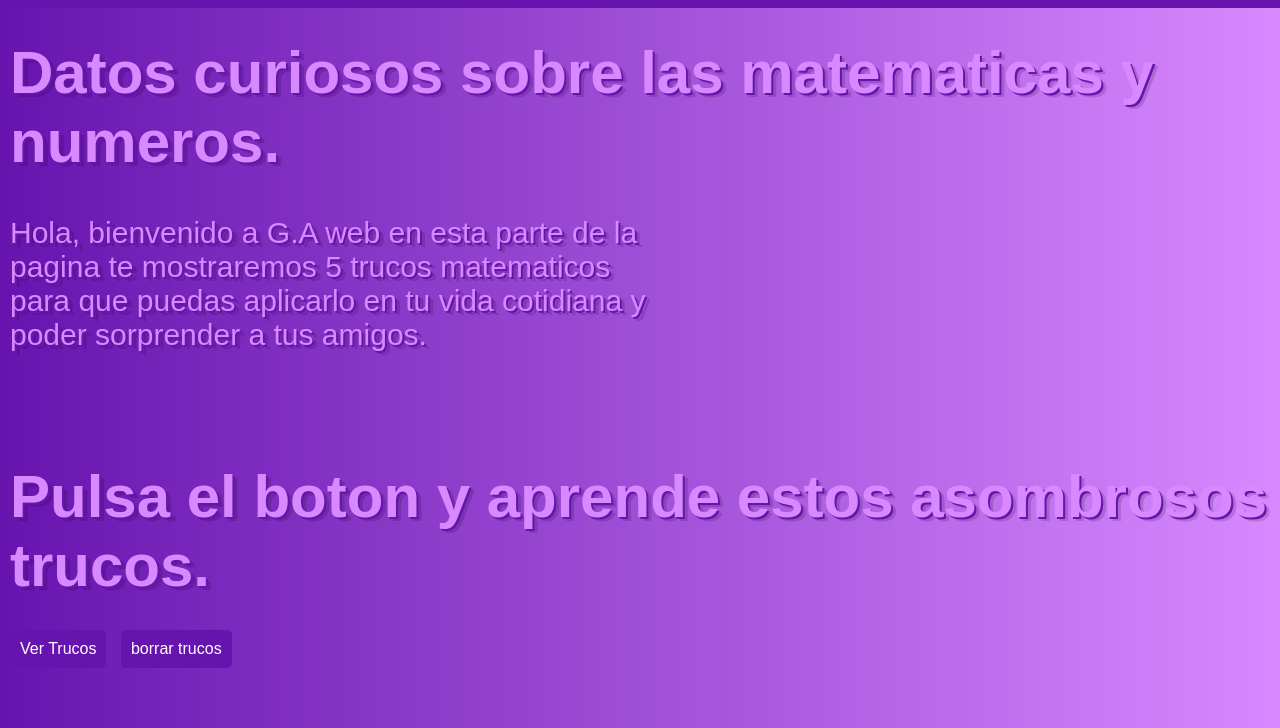
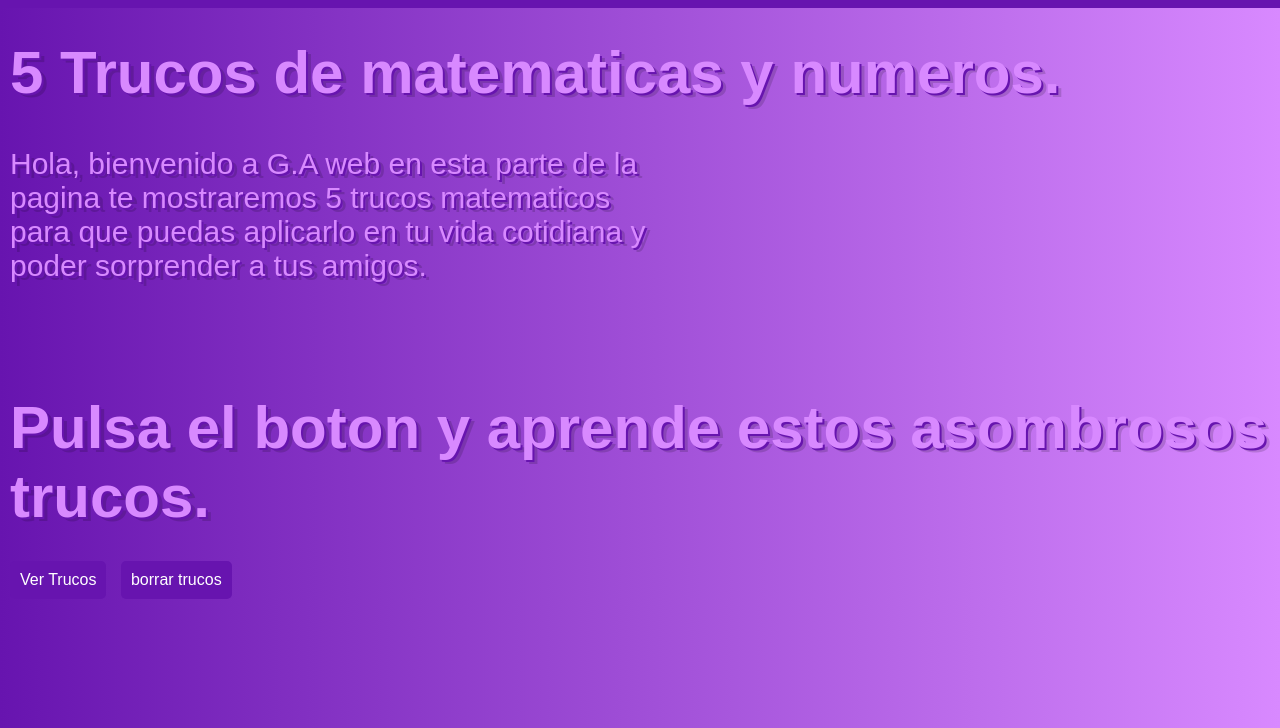
Before and after one commit to GenaAlvarez/ProyectoJavaScript, a plain HTML site: page pages/datos.html in a window 1280 px wide. Shown: the part 72-800 px from the top of the page. Drawn offline with nearby package versions, Linux system fonts and the light colour scheme.

Commit message:
modficacion en el titulo

```diff
--- a/pages/datos.html
+++ b/pages/datos.html
@@ -22,7 +22,7 @@
      <main>
 
         <h1 class="titles">
-            Datos curiosos sobre las matematicas y numeros.
+            5 Trucos de matematicas y numeros.
         </h1>
         <p class="subTitle">
             Hola, bienvenido a G.A web en esta parte
```
